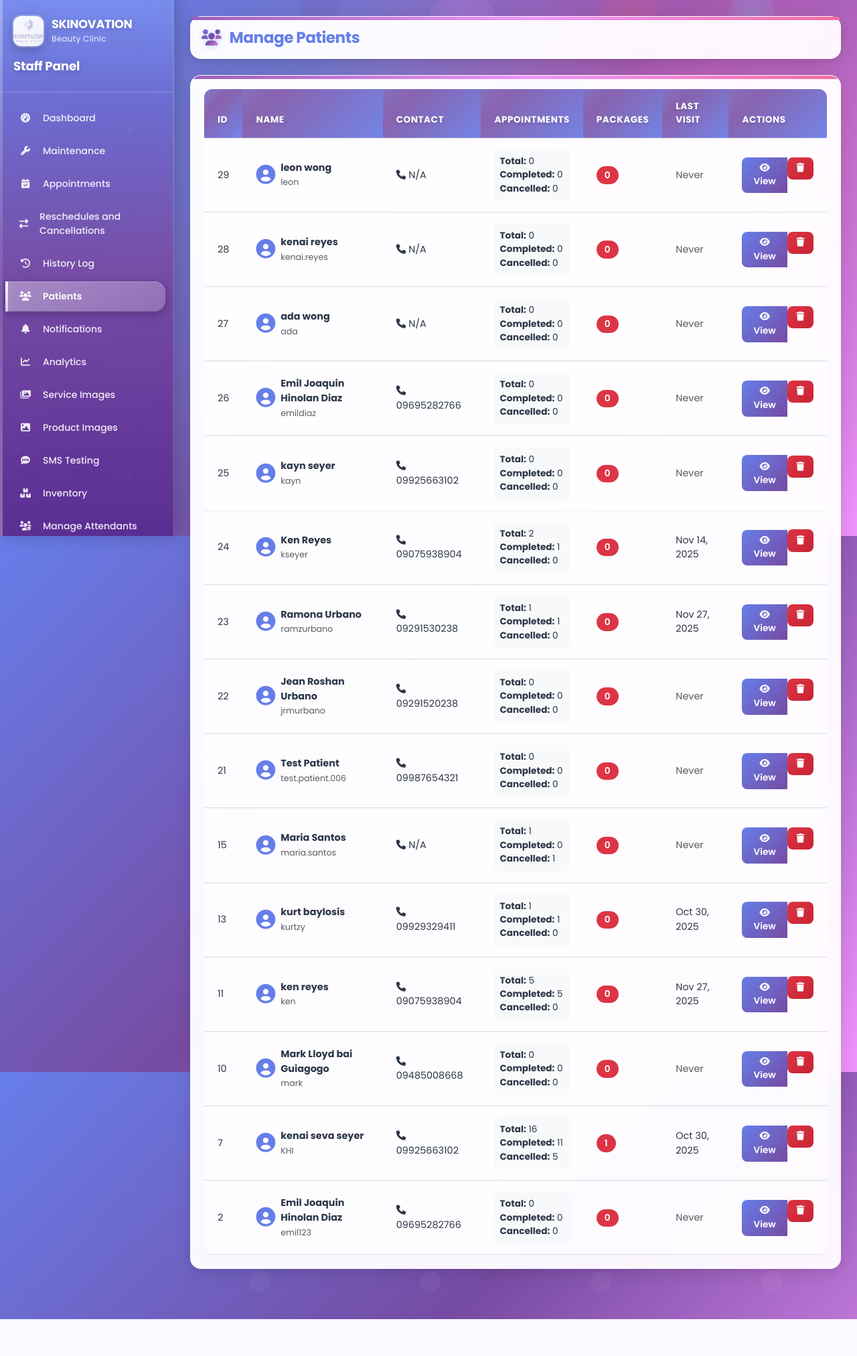
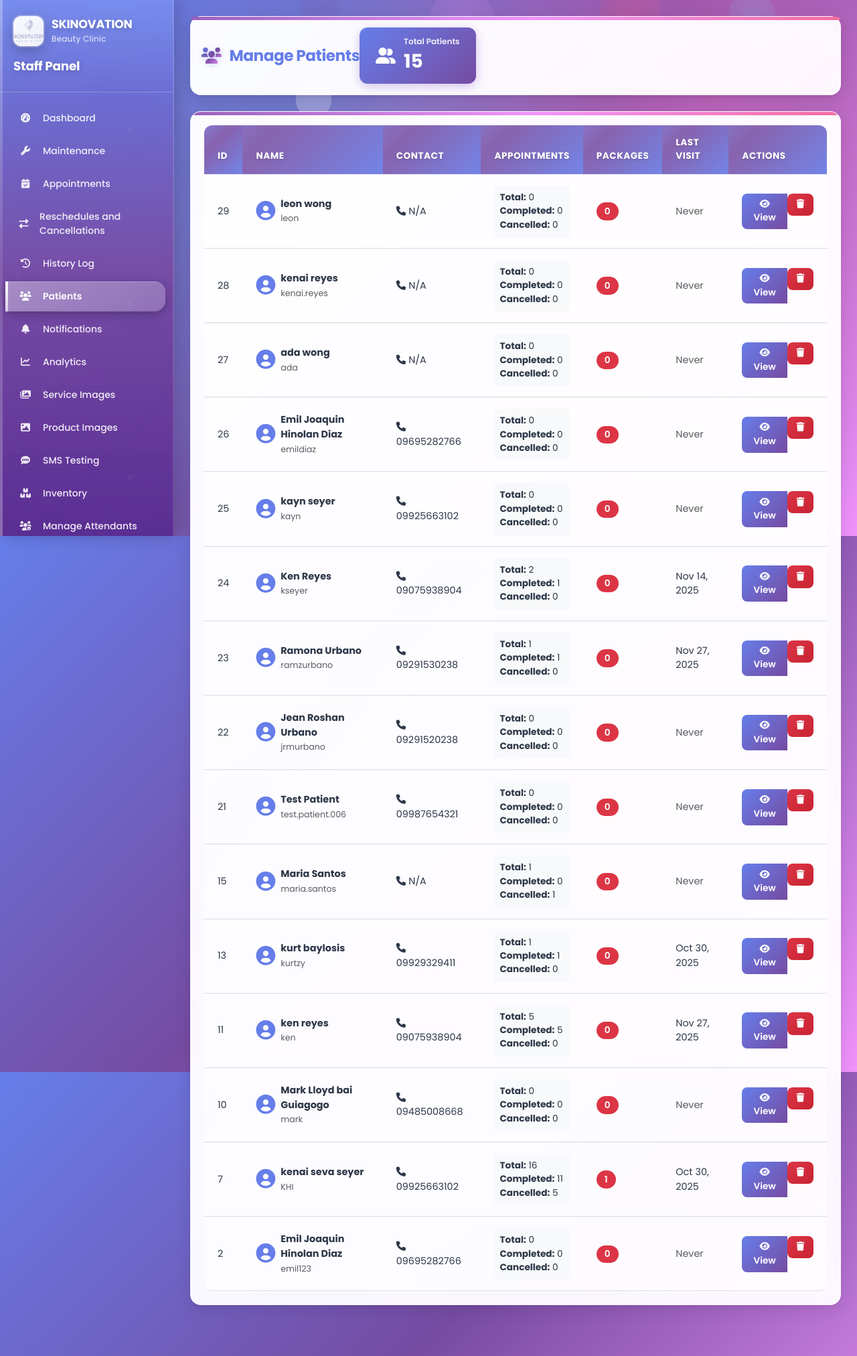
Before and after one commit to kseyer/Capstone-System-Final, a Django app: page /appointments/admin/patients/ in a window 1280 px wide; the page is wider, and only the part inside the window is pictured. Shown: that part at 67% size. Before the commit the page ends 1969 px from the top of that part, so only its background shows below. Run offline with Django 5.2, Linux system fonts and the light colour scheme; a user stored in the database is signed in; data comes from the database, SQL or seed files in the repository.

Commit message:
Add total patient count display on admin patients page

```diff
--- a/appointments/admin_views.py
+++ b/appointments/admin_views.py
@@ -496,6 +496,9 @@ def admin_patients(request):
     # Get all patients (non-admin users)
     patients = User.objects.filter(user_type='patient').order_by('-id')
 
+    # Get total patient count
+    total_patients = patients.count()
+
     # Get statistics for each patient
     patient_stats = []
     for patient in patients:
@@ -522,6 +525,7 @@ def admin_patients(request):
 
     context = {
         'patient_stats': patient_stats,
+        'total_patients': total_patients,
     }
 
     return render(request, 'appointments/admin_patients.html', context)
--- a/templates/appointments/admin_patients.html
+++ b/templates/appointments/admin_patients.html
@@ -132,6 +132,41 @@
         font-size: 0.9rem;
     }
 
+    /* Patient Count Badge */
+    .patient-count-badge {
+        display: inline-flex;
+        align-items: center;
+        gap: 0.75rem;
+        background: linear-gradient(135deg, var(--primary-color), var(--secondary-color));
+        color: white;
+        padding: 0.75rem 1.5rem;
+        border-radius: 12px;
+        font-size: 1rem;
+        font-weight: 600;
+        box-shadow: 0 4px 15px rgba(111, 66, 193, 0.3);
+        animation: slideInRight 0.5s ease-out;
+    }
+
+    .patient-count-badge i {
+        font-size: 1.5rem;
+    }
+
+    .patient-count-number {
+        font-size: 1.75rem;
+        font-weight: 700;
+    }
+
+    @keyframes slideInRight {
+        from {
+            opacity: 0;
+            transform: translateX(20px);
+        }
+        to {
+            opacity: 1;
+            transform: translateX(0);
+        }
+    }
+
     @media (max-width: 768px) {
         .table thead th,
         .table tbody td {
@@ -154,11 +189,20 @@
 {% block content %}
 <!-- Page Header -->
 <div class="content-header">
-    <div>
-        <h1 class="page-title" style="margin:0;">
-            <i class="fas fa-users"></i>
-            Manage Patients
-        </h1>
+    <div class="d-flex justify-content-between align-items-center">
+        <div>
+            <h1 class="page-title" style="margin:0;">
+                <i class="fas fa-users"></i>
+                Manage Patients
+            </h1>
+        </div>
+        <div class="patient-count-badge">
+            <i class="fas fa-user-friends"></i>
+            <div>
+                <div style="font-size: 0.75rem; opacity: 0.9;">Total Patients</div>
+                <div class="patient-count-number">{{ total_patients }}</div>
+            </div>
+        </div>
     </div>
 </div>
 
```
